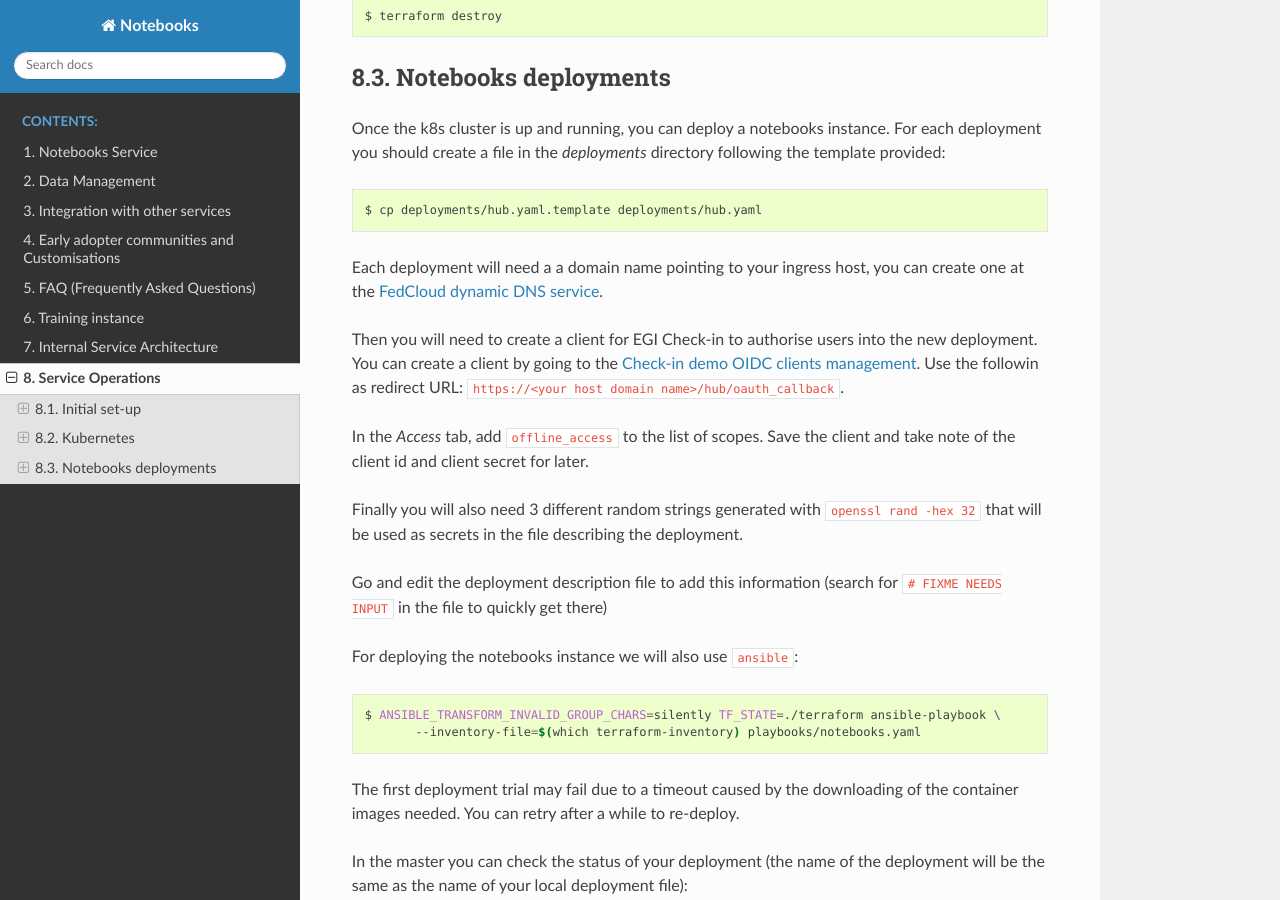
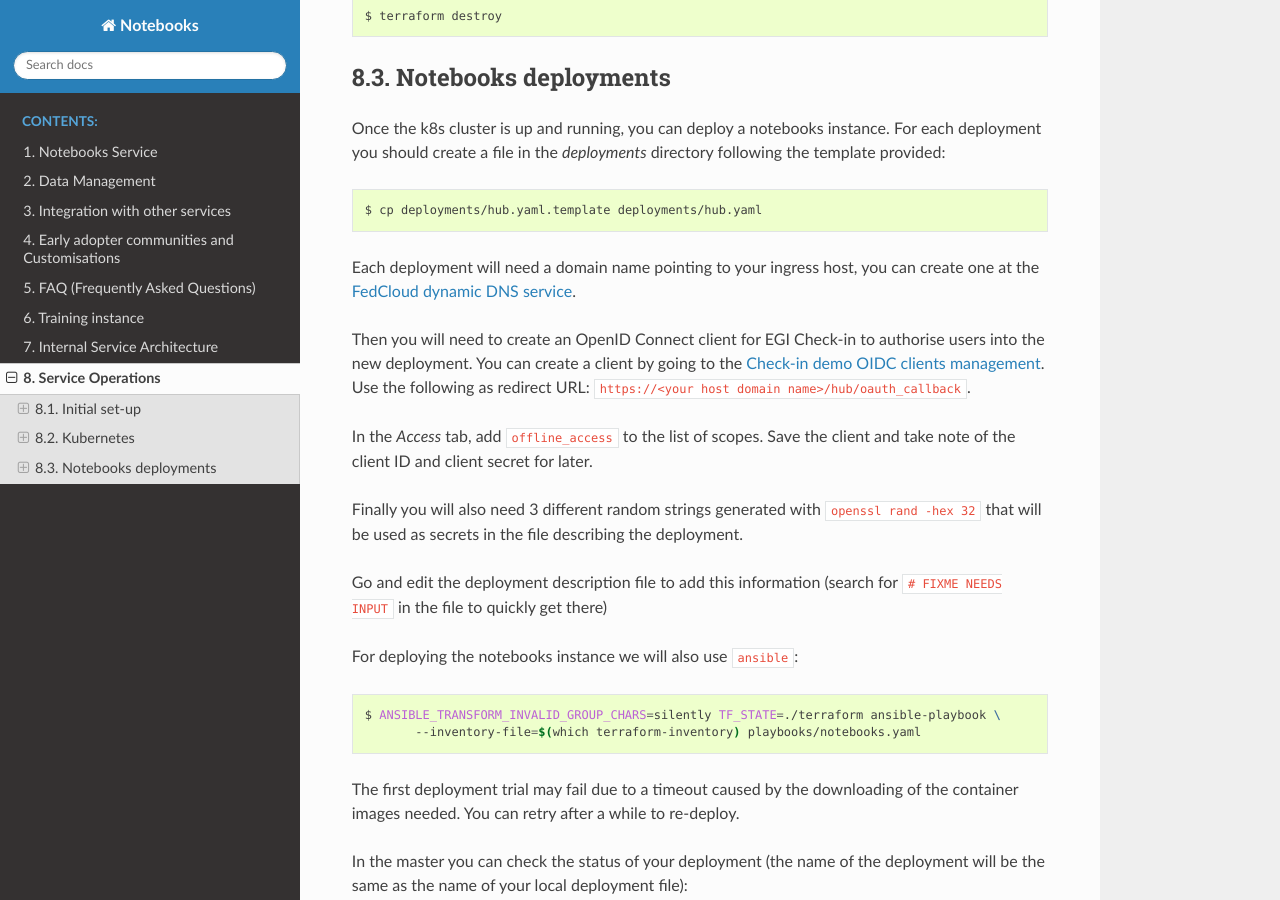
Before and after one commit to EGI-Federation/notebooks, a Sphinx documentation site: the page built from source/operations.rst, in a window 1280 px wide and 900 px high, scrolled down 3352 px. Built offline with Sphinx 7.4.7 and the Read the Docs theme 2.0.0, drawn with Linux system fonts in a browser that asks for light colours.

Commit message:
Apply suggestions from code review
Co-Authored-By: Baptiste Grenier <baptiste@bapt.name>

```diff
--- a/source/operations.rst
+++ b/source/operations.rst
@@ -142,7 +142,6 @@ with ansible:
      ansible-playbook --inventory-file=$(which terraform-inventory) \
      playbooks/k8s.yaml
 
-
 Interacting with the cluster
 ::::::::::::::::::::::::::::
 
@@ -198,16 +197,16 @@ following the template provided:
 
    $ cp deployments/hub.yaml.template deployments/hub.yaml
 
-Each deployment will need a a domain name pointing to your ingress host, you
+Each deployment will need a domain name pointing to your ingress host, you
 can create one at the `FedCloud dynamic DNS service <https://nsupdate.fedcloud.eu/>`_.
 
-Then you will need to create a client for EGI Check-in to authorise users
+Then you will need to create an OpenID Connect client for EGI Check-in to authorise users
 into the new deployment. You can create a client by going to the `Check-in demo
 OIDC clients management <https://aai-demo.egi.eu/oidc/manage/admin/clients>`_.
-Use the followin as redirect URL: ``https://<your host domain name>/hub/oauth_callback``.
+Use the following as redirect URL: ``https://<your host domain name>/hub/oauth_callback``.
 
 In the `Access` tab, add ``offline_access`` to the list of scopes. Save the
-client and take note of the client id and client secret for later.
+client and take note of the client ID and client secret for later.
 
 Finally you will also need 3 different random strings generated with
 ``openssl rand -hex 32`` that will be used as secrets in the file describing
```
